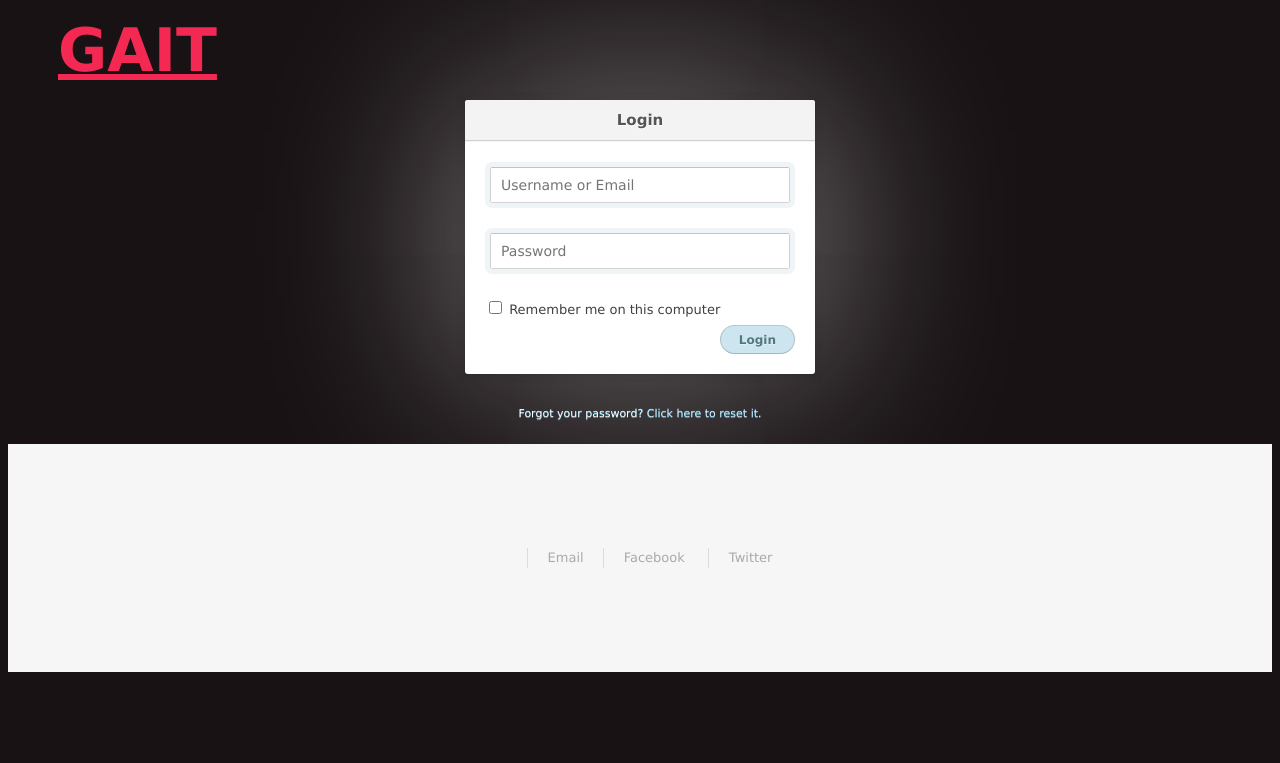
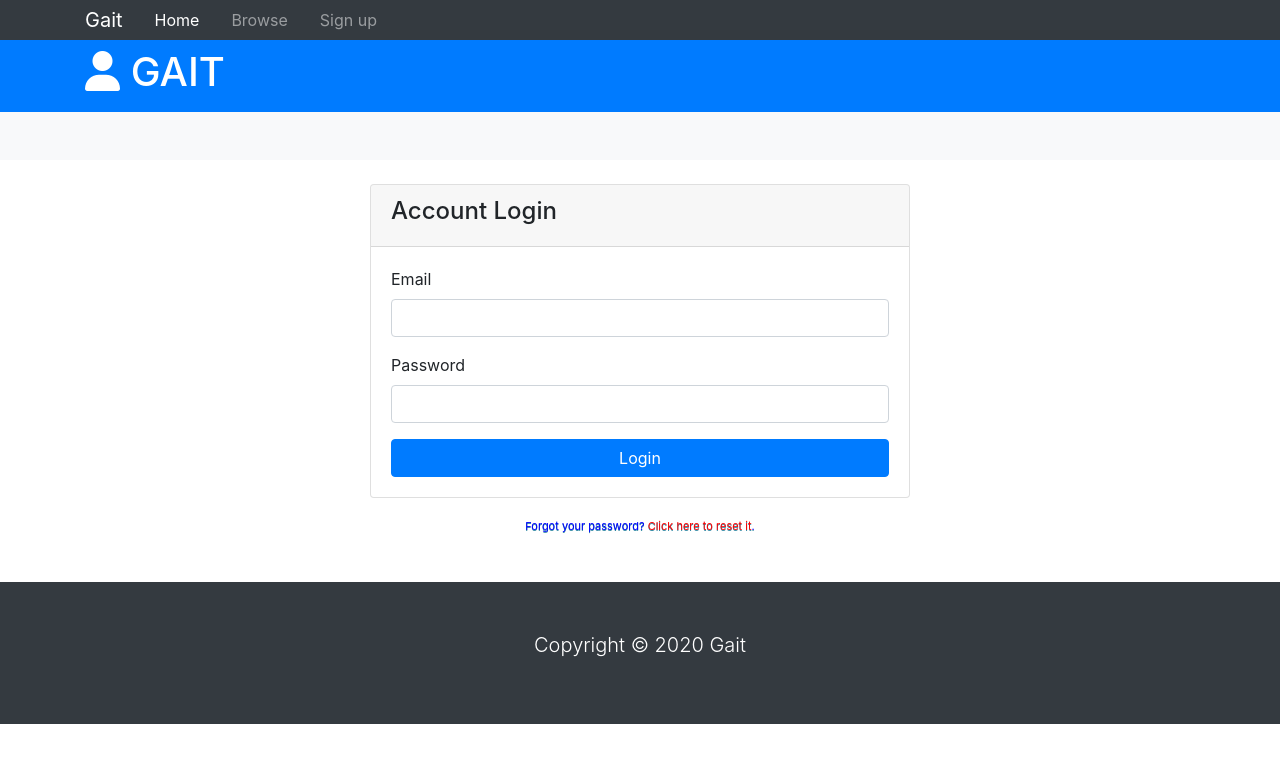
Before and after one commit to SazidAlam/Gait, a PHP site: page /signin.html in a window 1280 px wide. Shown: the top 763 px of the page. Run offline with PHP 8.4, Linux system fonts and the light colour scheme; some libraries are stand-ins or nearby versions.

Commit message:
sigin page updated

```diff
--- a/Homepage/signin/signin.css
+++ b/Homepage/signin/signin.css
@@ -1,177 +1,17 @@
-body, input{
-    font-family: "Raleway", Arial, Helvetica, sans-serif;
-    font-size: 13pt;
-    font-weight: 400;
-    line-height: 2em;
-}
-
-
-a {
-    text-decoration: underline;
-    color: #f32853;
-}
-
-    a:hover {
-        text-decoration: none;
-    }
-
-.logo {
-    font-size: 60px;
-    padding-left: 50px;
-}
-
-  /* Footer */
-
-#footer {
-	padding: 6em 0 6em 0;
-	background: #f6f6f6;
-	color: #aaa;
-	text-align: center;
-}
-
-	#footer a {
-		color: #aaa;
-		text-decoration: none;
-	}
-
-		#footer a:active, #footer a:hover {
-			color: #666;
-		}
-
-
-	#footer .copyright {
-		margin: 2em 0;
-		padding: 0;
-		text-align: center;
-	}
-
-		#footer .copyright li {
-			border-left: solid 1px rgba(144, 144, 144, 0.25);
-			display: inline-block;
-			list-style: none;
-			margin-left: 1.5em;
-			padding-left: 1.5em;
-		}
-
-
-/*-----------------------*/
-body {
-    font: 13px/20px "Lucida Grande", Tahoma, Verdana, sans-serif;
-    color: #404040;
-    background: #181214;
-  }
-
-  .login {
-    position: relative;
-    margin: 30px auto;
-    padding: 20px 20px 20px;
-    width: 310px;
-    background: white;
-    border-radius: 3px;
-    -webkit-box-shadow: 0 0 200px rgba(255, 255, 255, 0.5), 0 1px 2px rgba(0, 0, 0, 0.3);
-    box-shadow: 0 0 200px rgba(255, 255, 255, 0.5), 0 1px 2px rgba(0, 0, 0, 0.3);
-  }
-
-  .login:before {
-    content: '';
-    position: absolute;
-    top: -8px;
-    right: -8px;
-    bottom: -8px;
-    left: -8px;
-    z-index: -1;
-    background: rgba(0, 0, 0, 0.08);
-    border-radius: 4px;
-  }
-
-  .login h1 {
-    margin: -20px -20px 21px;
-    line-height: 40px;
-    font-size: 15px;
-    font-weight: bold;
-    color: #555;
-    text-align: center;
-    text-shadow: 0 1px white;
-    background: #f3f3f3;
-    border-bottom: 1px solid #cfcfcf;
-    border-radius: 3px 3px 0 0;
-    background-image: -webkit-linear-gradient(top, whiteffd, #eef2f5);
-    background-image: -moz-linear-gradient(top, whiteffd, #eef2f5);
-    background-image: -o-linear-gradient(top, whiteffd, #eef2f5);
-    background-image: linear-gradient(to bottom, whiteffd, #eef2f5);
-    -webkit-box-shadow: 0 1px whitesmoke;
-    box-shadow: 0 1px whitesmoke;
-  }
-
-  .login p {
-    margin: 20px 0 0;
-  }
-
-  .login input[type=text], .login input[type=password] {
-    width: 278px;
-  }
-
-  .login p.remember_me {
-    float: left;
-    line-height: 31px;
-  }
-
-
-
-  .login p.submit {
-    text-align: right;
-  }
-
 .login-help {
   margin: 20px 0;
   font-size: 11px;
-    color: white;
+  color: blue;
   text-align: center;
   text-shadow: 0 1px #2a85a1;
 }
 
 .login-help a {
-    color: #cce7fa;
+  /*color: #cce7fa; */
+  color: red;
   text-decoration: none;
 }
 
 .login-help a:hover {
   text-decoration: underline;
 }
-
-
-
-  input {
-    font-family: 'Lucida Grande', Tahoma, Verdana, sans-serif;
-    font-size: 14px;
-  }
-
-  input[type=text], input[type=password] {
-    margin: 5px;
-    padding: 0 10px;
-    width: 200px;
-    height: 34px;
-    color: #404040;
-    background: white;
-    border: 1px solid;
-    border-color: #c4c4c4 #d1d1d1 #d4d4d4;
-    border-radius: 2px;
-    outline: 5px solid #eff4f7;
-
-  }
-
-
-  input[type=submit] {
-    padding: 0 18px;
-    height: 29px;
-    font-size: 12px;
-    font-weight: bold;
-    color: #527881;
-    text-shadow: 0 1px #e3f1f1;
-    background: #cde5ef;
-    border: 1px solid;
-    border-color: #b4ccce #b3c0c8 #9eb9c2;
-    border-radius: 16px;
-    outline: 0;
-
-  }
--- a/Homepage/signin/signin.html
+++ b/Homepage/signin/signin.html
@@ -1,49 +1,101 @@
-<!DOCTYPE HTML>
+<!DOCTYPE html>
+<html lang="en">
+<head>
+  <meta charset="UTF-8">
+  <title>Gait- signin</title>
+  <link rel="stylesheet" href="css/font-awesome.min.css">
+  <link rel="stylesheet" href="https://stackpath.bootstrapcdn.com/bootstrap/4.4.1/css/bootstrap.min.css">
+  <link rel="stylesheet" type="text/css" href="signin.css">
+  <script src="https://kit.fontawesome.com/3ec1573dc2.js" crossorigin="anonymous"></script>
+</head>
+<body>
+  <nav class="navbar navbar-expand-sm navbar-dark bg-dark p-0">
+    <div class="container">
+      <a href="../home.html" class="navbar-brand">Gait</a>
+      <button class="navbar-toggler" data-toggle="collapse" data-target="#navbarNav">
+        <span class="navbar-toggler-icon"></span>
+      </button>
+      <div class="collapse navbar-collapse" id="navbarNav">
+        <ul class="navbar-nav">
+          <li class="nav-item px-2">
+              <a href=# class="nav-link active">Home</a>
+          </li>
+          <li class="nav-item px-2">
+            <a href=# class="nav-link">Browse</a>
+          </li>
+          <li class="nav-item px-2">
+            <a href=# class="nav-link">Sign up</a>
+          </li>
+        </ul>
+      </div>
+    </div>
+  </nav>
 
-<html>
-	<head>
-		<title>GAIT</title>
-		<meta charset="utf-8" />
-        <link rel="stylesheet" href="signin.css" />
-        <script src="signin.js"></script>
-	</head>
-   <body class="landing">
+  <header id="main-header" class="py-2 bg-primary text-white">
+    <div class="container">
+      <div class="row">
+        <div class="col-md-6">
+          <h1><i class="fa fa-user"></i> GAIT</h1>
+        </div>
+      </div>
+    </div>
+  </header>
 
-            <h1 class="logo"><strong><a href="../index.html">GAIT</a></strong></h1>
+<!-- ACTIONS -->
+<section id="action" class="py-4 mb-4 bg-light">
+  <div class="container">
+    <div class="row">
 
-            <div class="login">
-                <h1>Login</h1>
-                <form method="post" action="">
-                  <p><input type="text" name="login" value="" placeholder="Username or Email"></p>
-                  <p><input type="password" name="password" value="" placeholder="Password"></p>
-                  <p class="remember_me">
-                    <label>
-                      <input type="checkbox" name="remember_me" id="remember_me">
-                      Remember me on this computer
-                    </label>
-                  </p>
-                  <p class="submit"><input type="submit" name="commit" value="Login"></p>
-                </form>
-              </div>
+    </div>
+  </div>
+</section>
 
-              <div class="login-help">
-                <p>Forgot your password? <a href="#">Click here to reset it</a>.</p>
-              </div>
 
-  <!-- Footer -->
-  <footer id="footer">
+  <!-- LOGIN -->
+  <section id="login">
     <div class="container">
+      <div class="row">
+        <div class="col-md-6 mx-auto">
+          <div class="card">
+            <div class="card-header">
+              <h4>Account Login</h4>
+            </div>
+            <div class="card-body">
+              <form action="index.html">
+                <div class="form-group">
+                  <label for="email">Email</label>
+                  <input type="text" class="form-control">
+                </div>
+                <div class="form-group">
+                  <label for="password">Password</label>
+                  <input type="password" class="form-control">
+                </div>
+                <input type="submit" class="btn btn-primary btn-block" value="Login">
+              </form>
+            </div>
+          </div>
+        </div>
+      </div>
+    </div>
+  </section>
 
-        <ul class="copyright">
-            <li><a href=#>Email</a</li>
-            <li><a href=#>Facebook</a></li>
-            <li><a href=#>Twitter</a</li>
-        </ul>
+  <div class="login-help">
+    <p>Forgot your password? <a href="#">Click here to reset it</a>.</p>
+  </div>
+
+  <footer id="main-footer" class="bg-dark text-white mt-5 p-5">
+    <div class="conatiner">
+      <div class="row">
+        <div class="col">
+          <p class="lead text-center">Copyright &copy; 2020 Gait</p>
+        </div>
+      </div>
     </div>
-</footer>
+  </footer>
 
-<!-- Scripts -->
-<script src="signin.js"></script>
+  <script src="https://code.jquery.com/jquery-3.4.1.slim.min.js"></script>
+  <script src="https://cdn.jsdelivr.net/npm/popper.js@1.16.0/dist/umd/popper.min.js"></script>
+  <script src="https://stackpath.bootstrapcdn.com/bootstrap/4.4.1/js/bootstrap.min.js"></script>
 
 </body>
 </html>
```
Lines whose indentation alone changed are shown as unchanged.
